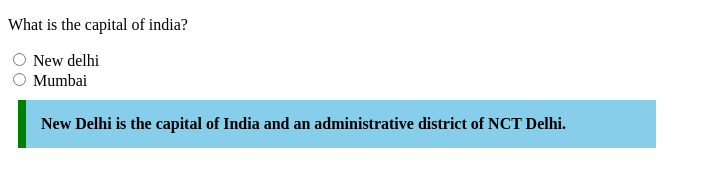
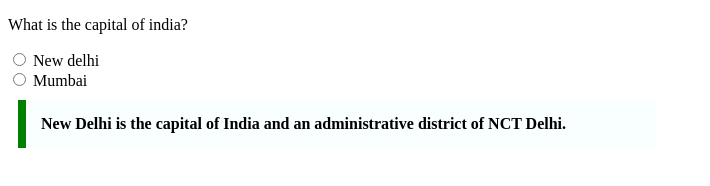
Before and after one commit to acciojob/trivia-8605763865, a website: page main.html in a window 1280 px wide. Shown: the whole page, without its empty margins (0-710 px from the left). Drawn offline with Linux system fonts and the light colour scheme.

Commit message:
created a submission

```diff
--- a/main.html
+++ b/main.html
@@ -11,7 +11,7 @@
 	<input type="radio" name="capital"> New delhi
 	<br>
 	<input type="radio" name="capital" > Mumbai
-	<blockquote style="max-width:600px; margin:10px; padding:15px ;border-left:8px solid green; background-color: skyblue ;font-weight:bold" > New Delhi is the capital of India and an administrative district of NCT Delhi.</blockquote>
+	<blockquote style="max-width:600px; margin:10px; padding:15px ;border-left:8px solid green; background-color:#f8fffe ;font-weight:bold" > New Delhi is the capital of India and an administrative district of NCT Delhi.</blockquote>
 	<!-- the entire body must be written by student -->
     <script type="text/javascript" src="./script.js">
 </script>
```
